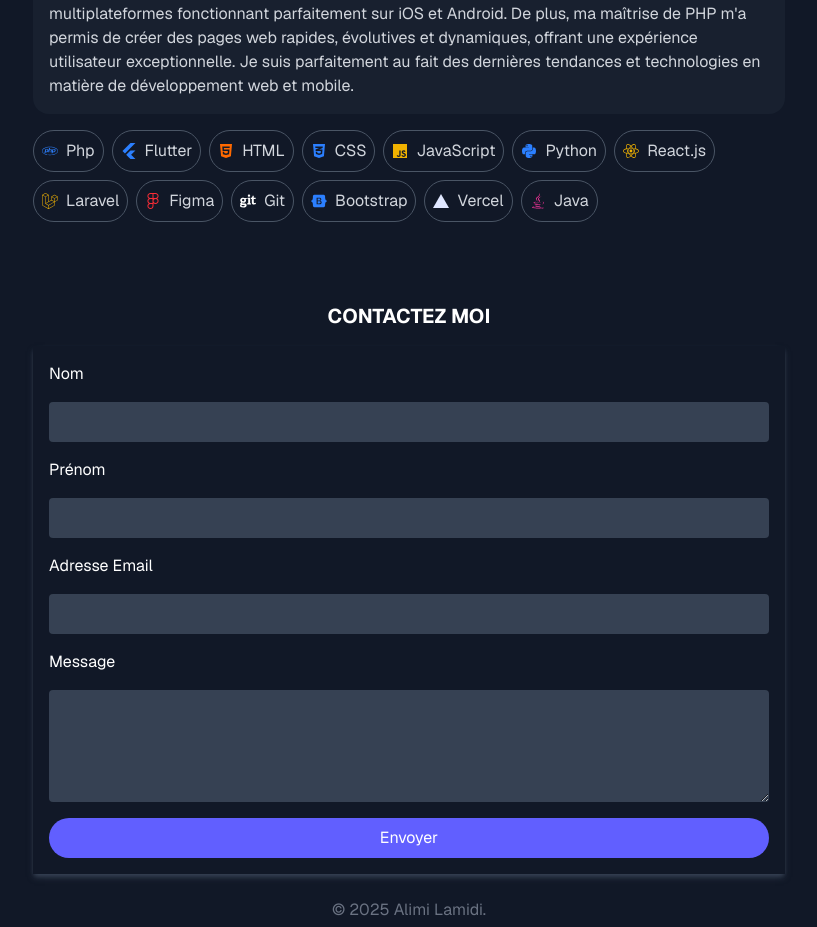
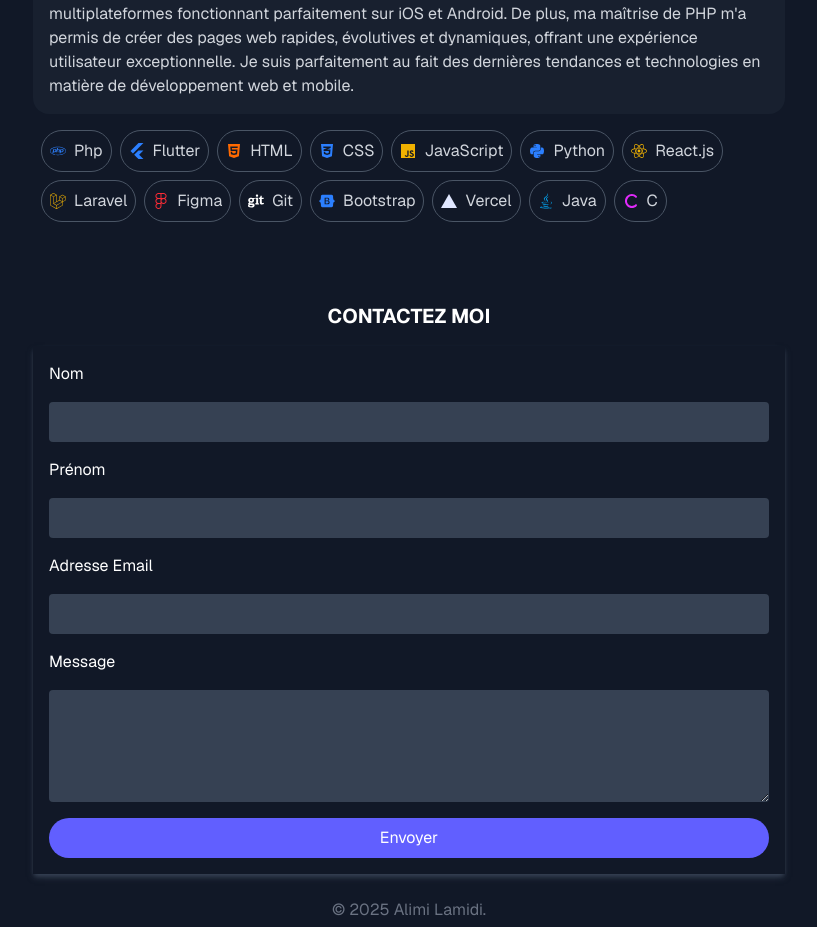
Before and after one commit to Lafiasabigado/Alimi-Lamidi, a Next.js app: page / in a window 1280 px wide. Shown: the part 989-1916 px from the top of the page, without its empty margins (231-1048 px from the left). Built offline with nearby package versions, Linux system fonts and the light colour scheme; a web font is replaced by a local one.

Commit message:
skills component

```diff
--- a/app/components/Skills.tsx
+++ b/app/components/Skills.tsx
@@ -12,6 +12,7 @@ import { FaGit } from 'react-icons/fa6'
 import { FaFigma } from 'react-icons/fa6'
 import { SiVercel } from 'react-icons/si'
 import { FaJava } from 'react-icons/fa6'
+import { FaC } from 'react-icons/fa6'
 
 const Skills = () => {
 
@@ -28,7 +29,8 @@ const Skills = () => {
     { id: 10, name: "Git", icon: <FaGit className="text-white" /> },
     { id: 11, name: "Bootstrap", icon: <FaBootstrap className="text-blue-500" /> },
     { id: 12, name: "Vercel", icon: <SiVercel className="text-indigo-100" /> },
-    { id: 13, name: "Java", icon: <FaJava className="text-pink-500" /> },
+    { id: 13, name: "Java", icon: <FaJava className="text-sky-500" /> },
+    { id: 14, name: "C", icon: <FaC className="text-fuchsia-500" /> },
   ]
   return (
     <div className='max-w-3xl mx-auto pt-16 rounded-lg'>
@@ -43,7 +45,7 @@ const Skills = () => {
            </div>
         </div>
         </div>
-        <div className='flex flex-wrap gap-2 my-4 mx-2'>
+        <div className='flex flex-wrap gap-2 my-4 mx-4'>
         {skills.map((skill) => (
           <div key={skill.id} className='flex hover:bg-gray-600/50 transition-colors duration-200 items-center justify-around gap-2 border border-gray-600 rounded-full p-2'>
             {skill.icon}
```
